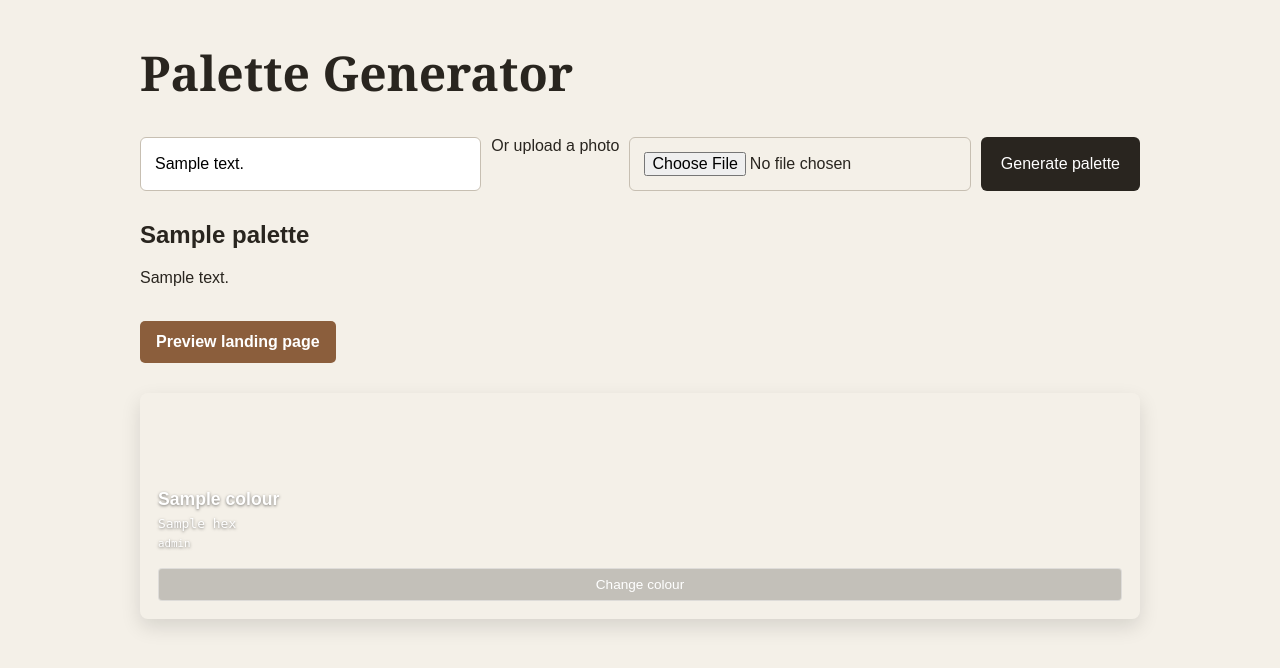
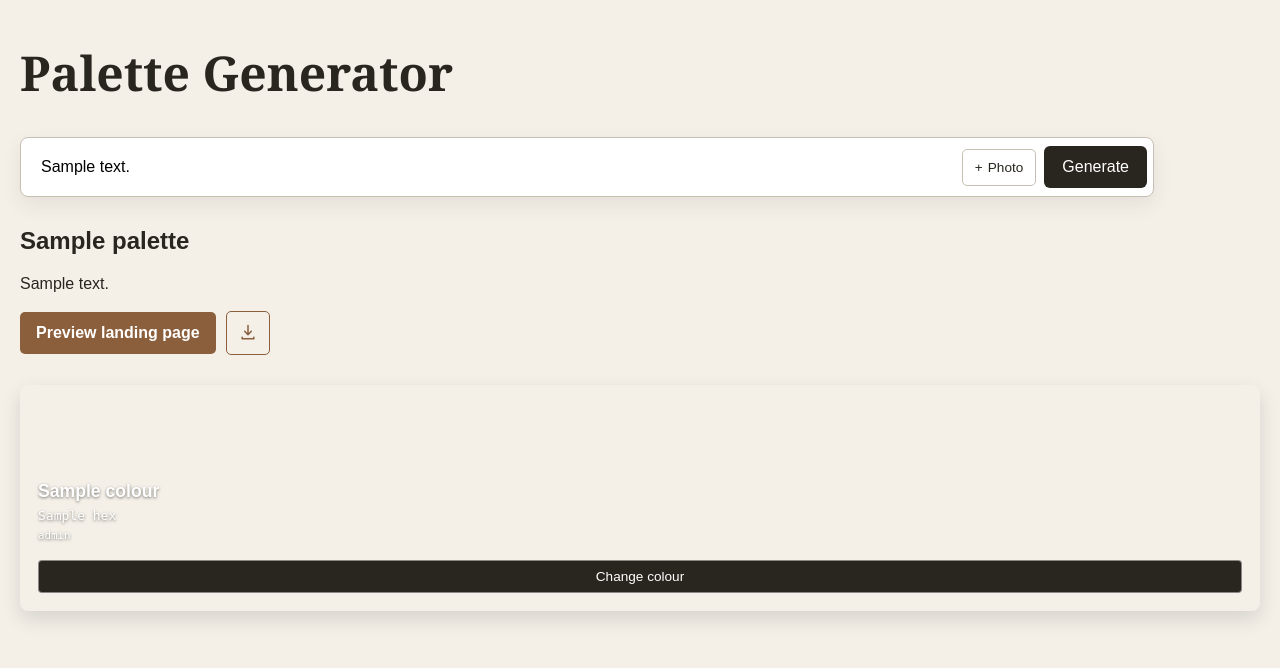
Before and after one commit to Galaxy1111101000/AI-Palette-Generator, a Flask app: template templates/index.html in a window 1280 px wide. Shown: the top 668 px of the page. Run offline with Flask 3, Linux system fonts and the light colour scheme; the template is opened without the code that fills it: most values are stand-ins (such as "Sample title", 1, 10 or a date in 2020).

Commit message:
quality of life upgrades

```diff
--- a/styles/index.css
+++ b/styles/index.css
@@ -1,5 +1,5 @@
 body {
-    max-width: 1000px;
+    max-width: 1280px;
     margin: 40px auto;
     padding: 0 20px;
     font-family: Arial, sans-serif;
@@ -13,16 +13,28 @@ h1 {
 }
 
 form {
-    display: flex;
-    gap: 10px;
+    width: min(100%, 1120px);
     margin: 30px 0;
 }
 
-input {
+.search-bar {
+    display: flex;
+    align-items: center;
+    gap: 8px;
+    width: 100%;
+    padding: 6px;
+    border: 1px solid #c7bfb2;
+    border-radius: 8px;
+    background: white;
+    box-shadow: 0 8px 20px rgb(55 45 35 / 8%);
+}
+
+.search-bar input[type="text"] {
     flex: 1;
+    min-width: 0;
     padding: 14px;
-    border: 1px solid #c7bfb2;
-    border-radius: 6px;
+    border: 0;
+    outline: 0;
     font-size: 1rem;
 }
 
@@ -34,6 +46,47 @@ button {
     color: white;
     cursor: pointer;
     font-size: 1rem;
+}
+
+.file-input {
+    display: none;
+}
+
+.upload-button {
+    display: inline-flex;
+    align-items: center;
+    gap: 5px;
+    flex: 0 0 auto;
+    max-width: 150px;
+    padding: 10px 12px;
+    overflow: hidden;
+    border: 1px solid #c7bfb2;
+    border-radius: 5px;
+    color: #29251f;
+    cursor: pointer;
+    font-size: 0.85rem;
+    white-space: nowrap;
+    text-overflow: ellipsis;
+}
+
+.upload-button:hover {
+    background: #f4f0e8;
+}
+
+.search-bar > button {
+    flex: 0 0 auto;
+    padding: 12px 18px;
+}
+
+.change-colour-button {
+    margin-top: 12px;
+    padding: 8px 10px;
+    border: 1px solid rgb(255 255 255 / 45%);
+    border-radius: 4px;
+    background: #29251f;
+    color: white;
+    cursor: pointer;
+    font-size: 0.85rem;
 }
 
 button:hover {
@@ -73,7 +126,7 @@ button:hover {
     font-family: monospace;
 }
 
-.change-colour-button {
+/*.change-colour-button {
     margin-top: 12px;
     padding: 8px 10px;
     border: 1px solid rgb(255 255 255 / 45%);
@@ -83,6 +136,7 @@ button:hover {
     cursor: pointer;
     font-size: 0.85rem;
 }
+    */
 
 .change-colour-button:hover {
     background: rgb(0 0 0 / 35%);
@@ -103,12 +157,95 @@ button:hover {
     background: #6f482f;
 }
 
+.palette-actions {
+    display: flex;
+    align-items: center;
+    gap: 10px;
+    margin-top: 18px;
+}
+
+.palette-actions .preview-button {
+    margin-top: 0;
+}
+
+.export-button {
+    display: inline-flex;
+    align-items: center;
+    justify-content: center;
+    width: 44px;
+    height: 44px;
+    padding: 0;
+    border: 1px solid #8b5e3c;
+    border-radius: 5px;
+    background: transparent;
+    color: #8b5e3c;
+}
+
+.export-button:hover {
+    background: #8b5e3c;
+    color: white;
+}
+
+.export-button svg {
+    width: 20px;
+    height: 20px;
+    fill: none;
+    stroke: currentColor;
+    stroke-linecap: round;
+    stroke-linejoin: round;
+    stroke-width: 1.8;
+}
+
 @media (max-width: 600px) {
-    form {
-        flex-direction: column;
+    .search-bar {
+        flex-wrap: wrap;
     }
 
-    button {
-        width: 100%;
+    .search-bar input[type="text"] {
+        flex-basis: 100%;
+    }
+
+    .upload-button,
+    .search-bar > button {
+        flex: 1;
+        justify-content: center;
     }
 }
+
+@media print {
+    @page {
+        margin: 18mm;
+    }
+
+    body {
+        max-width: none;
+        margin: 0;
+        padding: 0;
+        background: white;
+        color: #29251f;
+        print-color-adjust: exact;
+        -webkit-print-color-adjust: exact;
+    }
+
+    form,
+    .error,
+    .palette-actions,
+    .change-colour-button {
+        display: none;
+    }
+
+    h1 {
+        margin-top: 0;
+    }
+
+    .palette {
+        grid-template-columns: repeat(3, 1fr);
+    }
+
+    .swatch {
+        min-height: 180px;
+        break-inside: avoid;
+        print-color-adjust: exact;
+        -webkit-print-color-adjust: exact;
+    }
+}
--- a/templates/index.html
+++ b/templates/index.html
@@ -15,6 +15,7 @@
         action="/generate"
         enctype="multipart/form-data"
     >
+        <div class="search-bar">
             <input
                 type="text"
                 name="description"
@@ -22,15 +23,20 @@
                 value="{{ description or '' }}"
             >
 
-        <label for="photo">Or upload a photo</label>
+            <label class="upload-button" for="photo" title="Upload a photo">
+                <span aria-hidden="true">+</span>
+                <span class="upload-label">Photo</span>
+            </label>
             <input
                 id="photo"
+                class="file-input"
                 type="file"
                 name="photo"
                 accept="image/png,image/jpeg,image/webp"
-        />
+            >
 
-        <button type="submit">Generate palette</button>
+            <button type="submit">Generate</button>
+        </div>
     </form>
 
     {% if error %}
@@ -41,6 +47,7 @@
         <h2>{{ palette.title }}</h2>
         <p>{{ palette.description }}</p>
 
+        <div class="palette-actions">
             <a
                 class="preview-button"
                 id="preview-button"
@@ -49,6 +56,19 @@
             >
                 Preview landing page
             </a>
+
+            <button
+                class="export-button"
+                type="button"
+                onclick="exportPalettePdf()"
+                aria-label="Export palette as PDF"
+                title="Export palette as PDF"
+            >
+                <svg aria-hidden="true" viewBox="0 0 24 24" focusable="false">
+                    <path d="M12 3v11m0 0 4-4m-4 4-4-4M5 17v2h14v-2" />
+                </svg>
+            </button>
+        </div>
 
         <section class="palette">
             {% for colour in palette.colours %}
@@ -205,6 +225,10 @@
             window.location.href = previewUrl;
         }
 
+        function exportPalettePdf() {
+            window.print();
+        }
+
         function getPaletteColours() {
             return Array.from(document.querySelectorAll(".swatch"))
                 .map(swatch => swatch.dataset.color);
@@ -241,6 +265,15 @@
                 localStorage.removeItem("palette-agent-colours");
             });
 
+        document.querySelector("#photo").addEventListener("change", event => {
+            const fileName = event.target.files[0]?.name;
+            const uploadLabel = document.querySelector(".upload-label");
+
+            if (fileName) {
+                uploadLabel.textContent = fileName;
+            }
+        });
+
         restorePaletteColours();
     </script>
 </body>
```
Also changed, not shown: styles/preview-styles.css (+42 -0 lines), templates/preview.html (+13 -1 lines). Lines whose indentation alone changed are shown as unchanged.
